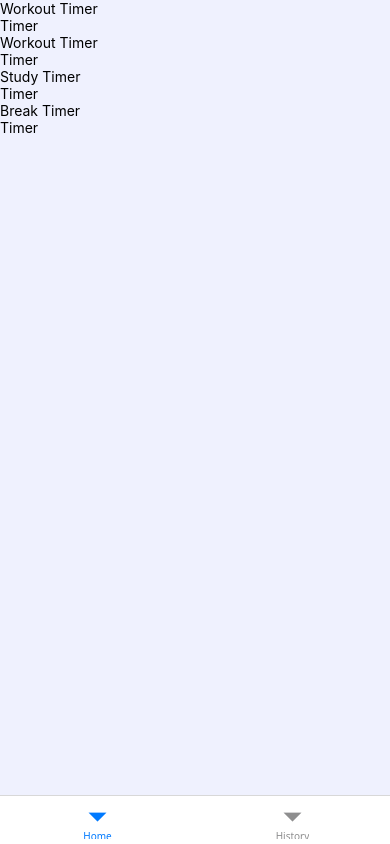
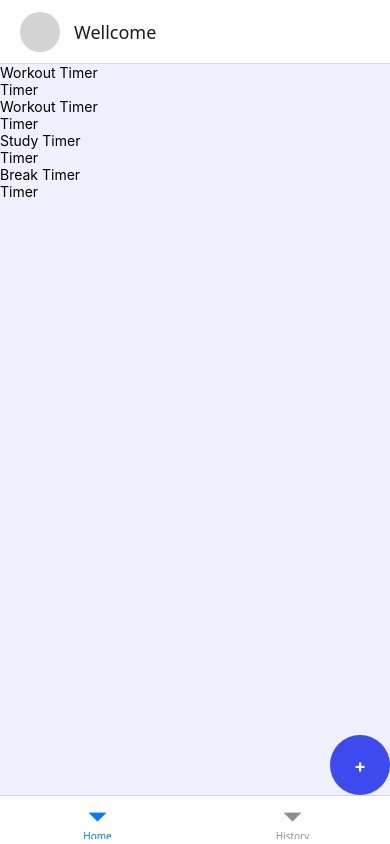
Before and after one commit to srikanth41684/timer, a React Native app: screen /Home in a window 390 px wide. Built offline with nearby package versions, Linux system fonts and the light colour scheme.

Commit message:
header created

```diff
--- a/package.json
+++ b/package.json
@@ -17,7 +17,6 @@
     "@react-navigation/native-stack": "^7.2.0",
     "react": "19.0.0",
     "react-native": "0.78.0",
-    "react-native-circular-progress-indicator": "^4.4.2",
     "react-native-safe-area-context": "^5.2.0",
     "react-native-screens": "^4.9.0",
     "react-native-timer-picker": "^2.1.0"
--- a/src/navigation/GlobalStackNavigator.jsx
+++ b/src/navigation/GlobalStackNavigator.jsx
@@ -2,6 +2,7 @@ import {View, Text} from 'react-native';
 import React from 'react';
 import {createNativeStackNavigator} from '@react-navigation/native-stack';
 import BottomTabNavigator from './BottomTabNavigator';
+import CreateTimerScreen from '../screens/CreateTimerScreen';
 
 const GlobalStackNavigator = () => {
   const GlobalStack = createNativeStackNavigator();
@@ -12,6 +13,11 @@ const GlobalStackNavigator = () => {
         component={BottomTabNavigator}
         options={{headerShown: false}}
       />
+      <GlobalStack.Screen
+        name="createTimer"
+        component={CreateTimerScreen}
+        options={{headerShown: false}}
+      />
     </GlobalStack.Navigator>
   );
 };
--- a/src/screens/HomeScreen.jsx
+++ b/src/screens/HomeScreen.jsx
@@ -1,7 +1,17 @@
-import React from 'react';
-import {FlatList, SafeAreaView, StyleSheet, Text, View} from 'react-native';
+import {useNavigation} from '@react-navigation/native';
+import React, {useEffect, useState} from 'react';
+import {
+  FlatList,
+  SafeAreaView,
+  StyleSheet,
+  Text,
+  TouchableWithoutFeedback,
+  View,
+} from 'react-native';
+import {Header} from '@react-navigation/elements';
 
 const HomeScreen = () => {
+  const navigation = useNavigation();
   const data = [
     {
       id: 1,
@@ -28,6 +38,15 @@ const HomeScreen = () => {
       category: 'Break',
     },
   ];
+  const [progress, setProgress] = useState(0);
+
+  useEffect(() => {
+    const interval = setInterval(() => {
+      setProgress(prevProgress => (prevProgress < 100 ? prevProgress + 10 : 0));
+    }, 1000);
+
+    return () => clearInterval(interval);
+  }, []);
   return (
     <SafeAreaView
       style={{
@@ -38,6 +57,20 @@ const HomeScreen = () => {
           flex: 1,
           backgroundColor: '#EFF1FE',
         }}>
+        <Header
+          headerLeft={() => (
+            <View
+              style={{
+                width: 40,
+                height: 40,
+                backgroundColor: 'lightgray',
+                borderRadius: 50,
+                marginLeft: 20,
+                marginRight: 10,
+              }}></View>
+          )}
+          title="Wellcome"
+        />
         <FlatList
           data={data}
           renderItem={({item}) => {
@@ -52,6 +85,32 @@ const HomeScreen = () => {
             );
           }}
         />
+
+        <TouchableWithoutFeedback
+          onPress={() => {
+            navigation.navigate('createTimer');
+          }}>
+          <View
+            style={{
+              width: 60,
+              height: 60,
+              backgroundColor: '#3D4AEE',
+              borderRadius: 50,
+              alignItems: 'center',
+              justifyContent: 'center',
+              alignSelf: 'flex-end',
+            }}>
+            <Text
+              style={{
+                fontSize: 18,
+                lineHeight: 25,
+                fontWeight: 'bold',
+                color: '#ffffff',
+              }}>
+              +
+            </Text>
+          </View>
+        </TouchableWithoutFeedback>
       </View>
     </SafeAreaView>
   );
```
Also changed, not shown: 1 other file (tests, documents, lock files or other folders).
